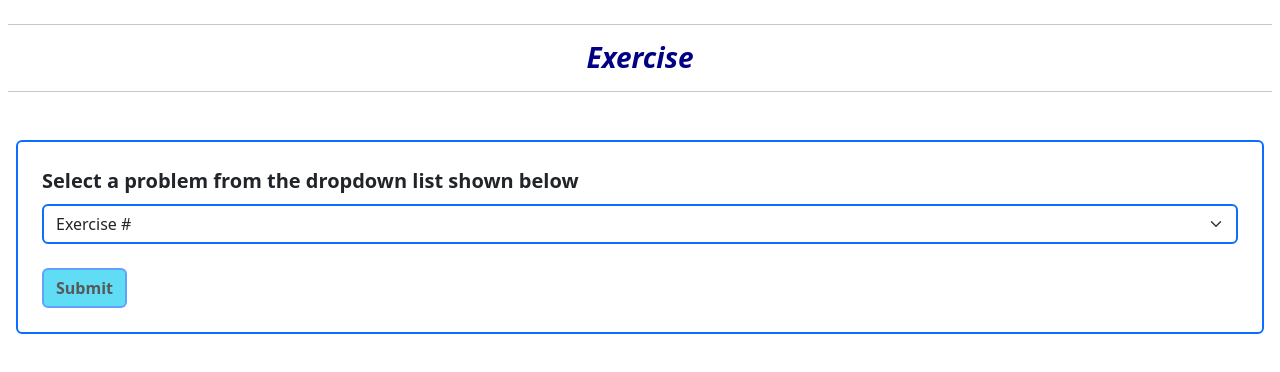
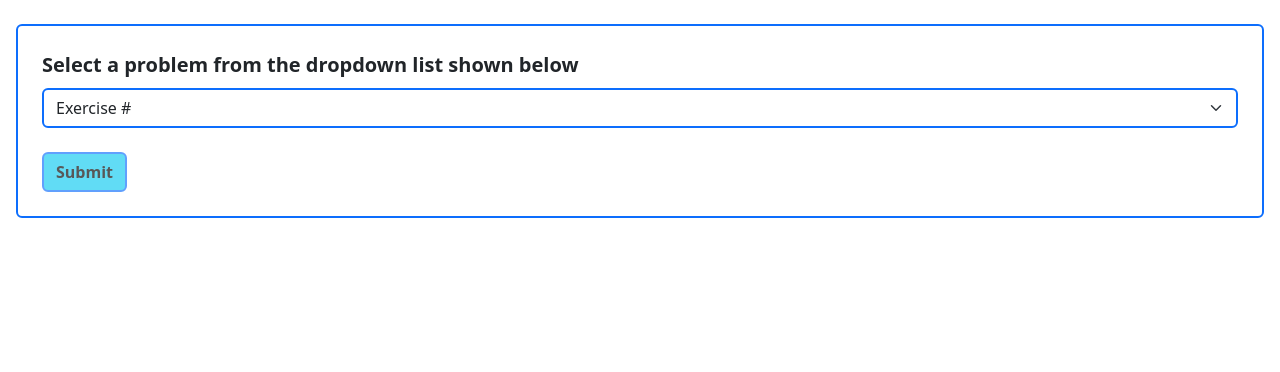
Before and after one commit to virtual-labs/exp-designing-test-suites-iitkgp, a plain HTML site: page experiment/simulation/test_suit.html in a window 1280 px wide. Drawn offline with nearby package versions, Linux system fonts and the light colour scheme.

Commit message:
test-suite exercise updated

```diff
--- a/experiment/simulation/test_suit.html
+++ b/experiment/simulation/test_suit.html
@@ -43,11 +43,11 @@ Author: Prakriti Dhang
     </div>
   </header>
  -->
-  <div class="container-fluid p-2 ">
+  <!--div class="container-fluid p-2 ">
     <hr>
     <p class="h3 fw-bold fst-italic text-center" style="color: #000283;">Exercise</p>
     <hr>
-  </div>
+  </div-->
 
   <div class="container-fluid mt-2 p-3">
 
```
